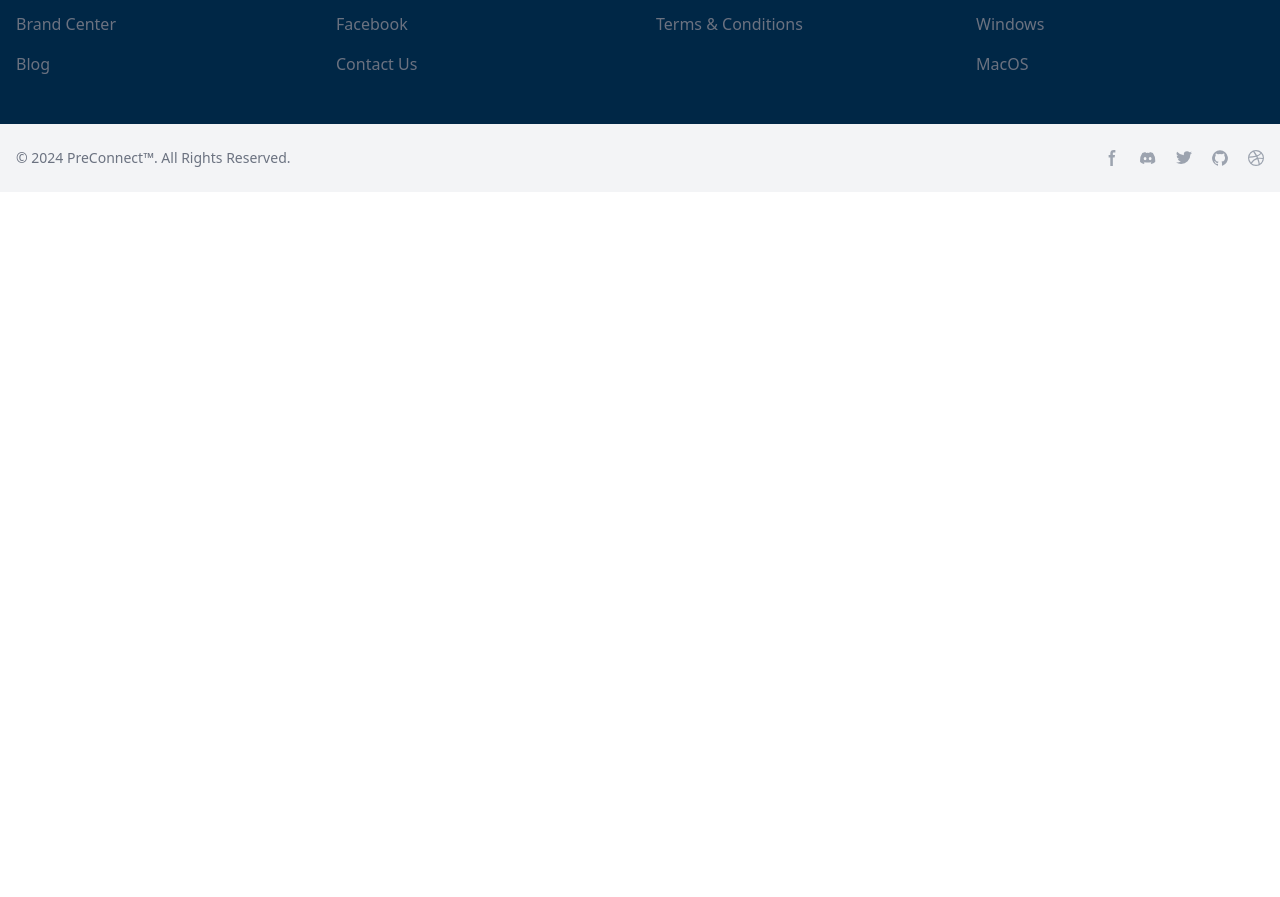
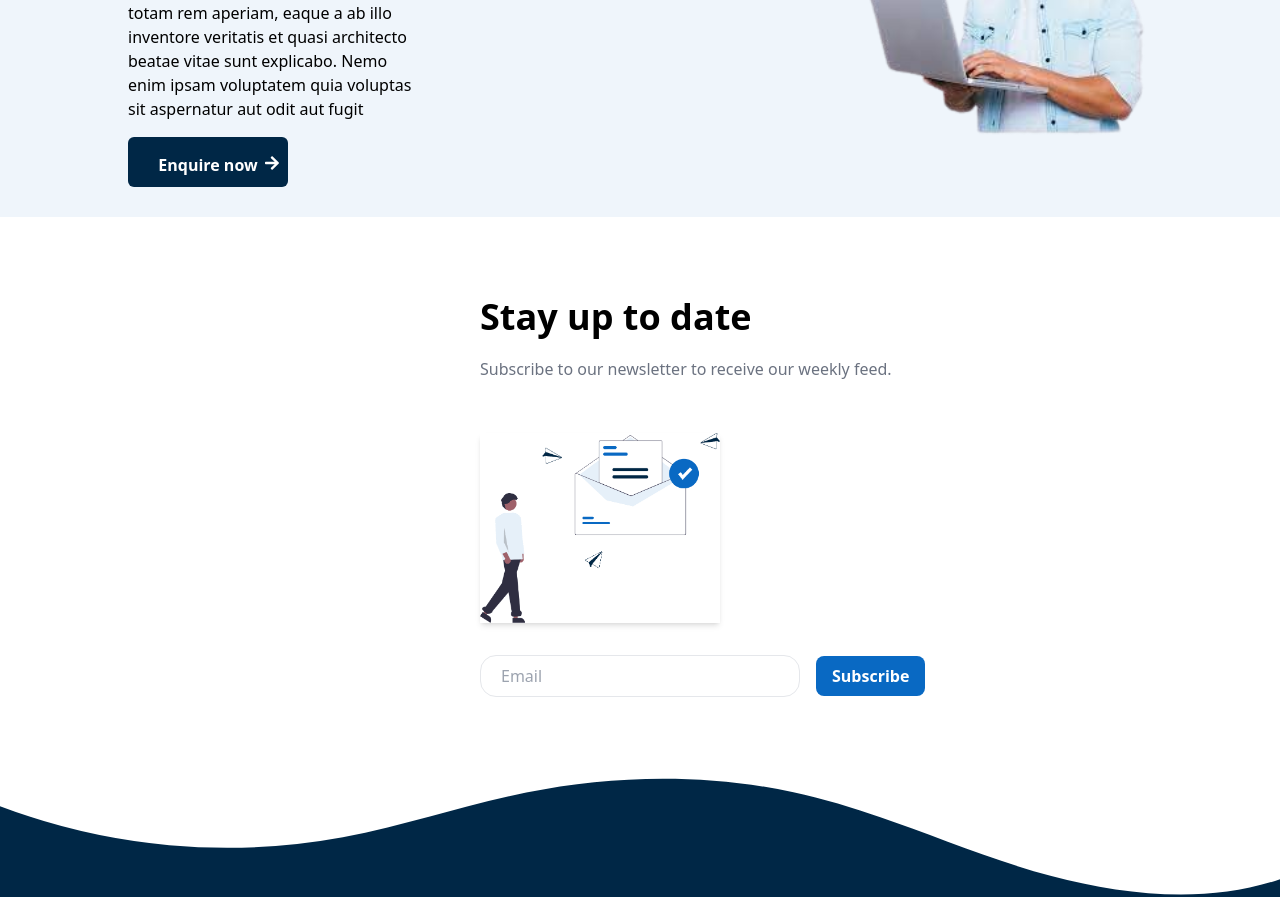
Before and after one commit to faiqa1/preConnect, a React (Create React App) app in the folder client/: page / in a window 1280 px wide. Shown: the part 2740-3637 px from the top of the page. Before the commit the page ends 2932 px from the top, so only its background shows below. Built offline with nearby package versions, Linux system fonts and the light colour scheme.

Commit message:
Removed Header and Footer components from Home page, rearranged component order, and updated NewsLetter, SectionFour, and SectionThree components with new styles and elements.

```diff
--- a/client/src/Components/Pages/HomePage/Home.js
+++ b/client/src/Components/Pages/HomePage/Home.js
@@ -1,11 +1,9 @@
 import React from "react";
-import Header from "./Header";
 import SecionOne from "./SecionOne";
 import StatCounter from "./StatCounter";
 import SectionTwo from "./SectionTwo";
 import SectionThree from "./SectionThree";
 import SectionFour from "./SectionFour";
-import Footer from "./Footer";
 import JobCategory from "./JobCategory";
 import NewsLetter from "./NewsLetter.";
 export default function Home() {
@@ -15,6 +13,8 @@ export default function Home() {
       <StatCounter />
       <JobCategory />
       <SectionFour />
+      <SectionTwo/>
+      <SectionThree/>
       <NewsLetter/>
     </div>
   );
--- a/client/src/Components/Pages/HomePage/NewsLetter..js
+++ b/client/src/Components/Pages/HomePage/NewsLetter..js
@@ -1,10 +1,26 @@
-import React from 'react'
-
+import React from "react";
+import newsletter from "../../../Images/newsletter.png";
 export default function () {
   return (
-    <div className='newsWrapper'>
-      <h2>Stay up to date</h2>
-      <p>Subscribe to our newsletter to receive our weekly feed.</p>
+    <div className="newsWrapper mt-20 mb-20 ml-[30rem]">
+      <h2 className="text-black font-extrabold text-4xl">Stay up to date</h2>
+      <p className="text-gray-500 py-5">Subscribe to our newsletter to receive our weekly feed.</p>
+      <img src={newsletter} className="w-[30%] my-[2rem] shadow-md" />
+      <div>
+        <form>
+          <input
+            type="email"
+            name="email"
+            placeholder="Email"
+            className=" text-gray-500 border rounded-2xl px-5 py-2 w-[20rem] bg-white"
+          />
+          <button
+            className="bg-[#0969c3] hover:bg-[#002746] text-white font-bold rounded-lg py-2 px-4 ml-[2%] hover:pr-[3rem]"
+          >
+            Subscribe
+          </button>
+        </form>
+      </div>
     </div>
-  )
+  );
 }
--- a/client/src/Components/Pages/HomePage/SectionFour.js
+++ b/client/src/Components/Pages/HomePage/SectionFour.js
@@ -288,7 +288,8 @@ export default function SectionFour() {
       <div className="btnjoboffer mt-[5%] ml-[7%]">
             <button>
             <Link to='/' className='text-white font-extrabold
-            bg-[#0969c3] px-8 py-3 rounded-3xl  hover:bg-[#002746] hover:px-10'>
+            bg-[#0969c3] px-8 py-3 rounded-3xl
+            hover:bg-[#002746] hover:pr-[3rem]'>
               All Job Offers
             </Link>
             </button>
--- a/client/src/Components/Pages/HomePage/SectionThree.js
+++ b/client/src/Components/Pages/HomePage/SectionThree.js
@@ -15,7 +15,8 @@ export default function SectionThree() {
           sunt explicabo. Nemo enim ipsam voluptatem quia voluptas sit
           aspernatur aut odit aut fugit
         </p>
-        <button className='text-white text-lg ml-[2%] font-bold bg-blue px-4 py-4 rounded-md'>
+        <button className='text-white text-normal
+         font-bold bg-blue px-2 py-4 mr-[2rem] rounded-md'>
          Enquire now
       <FaArrowRight className='mt-[-1.4rem] ml-[8rem] fill-white'/>
       </button>
```
Also changed, not shown: client/src/Images/newsletter.png (added).
